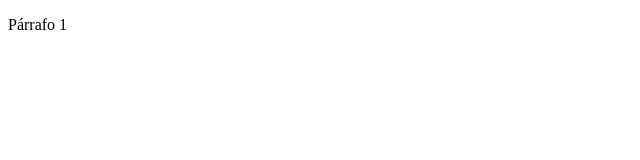
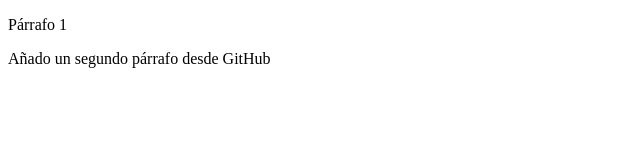
Before and after one commit to Recurvez/repositorioPrueba, a plain HTML site: page index.html in a window 1280 px wide. Shown: the whole page, without its empty margins (0-640 px from the left). Drawn offline with Linux system fonts and the light colour scheme.

Commit message:
Añado parrafo 2

```diff
--- a/index.html
+++ b/index.html
@@ -8,5 +8,6 @@
 </head>
 <body>
     <p>Párrafo 1</p>
+    <p>Añado un segundo párrafo desde GitHub</p>
 </body>
 </html>
```
